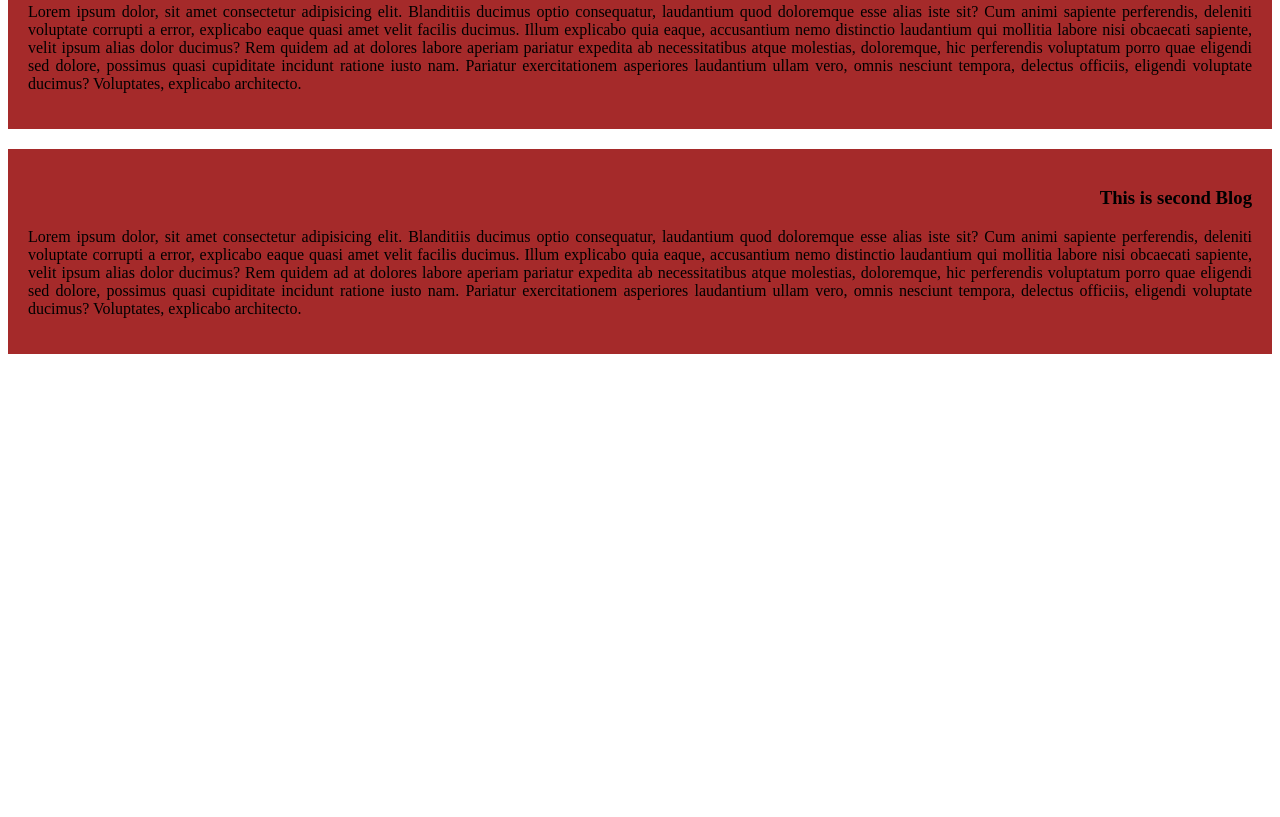
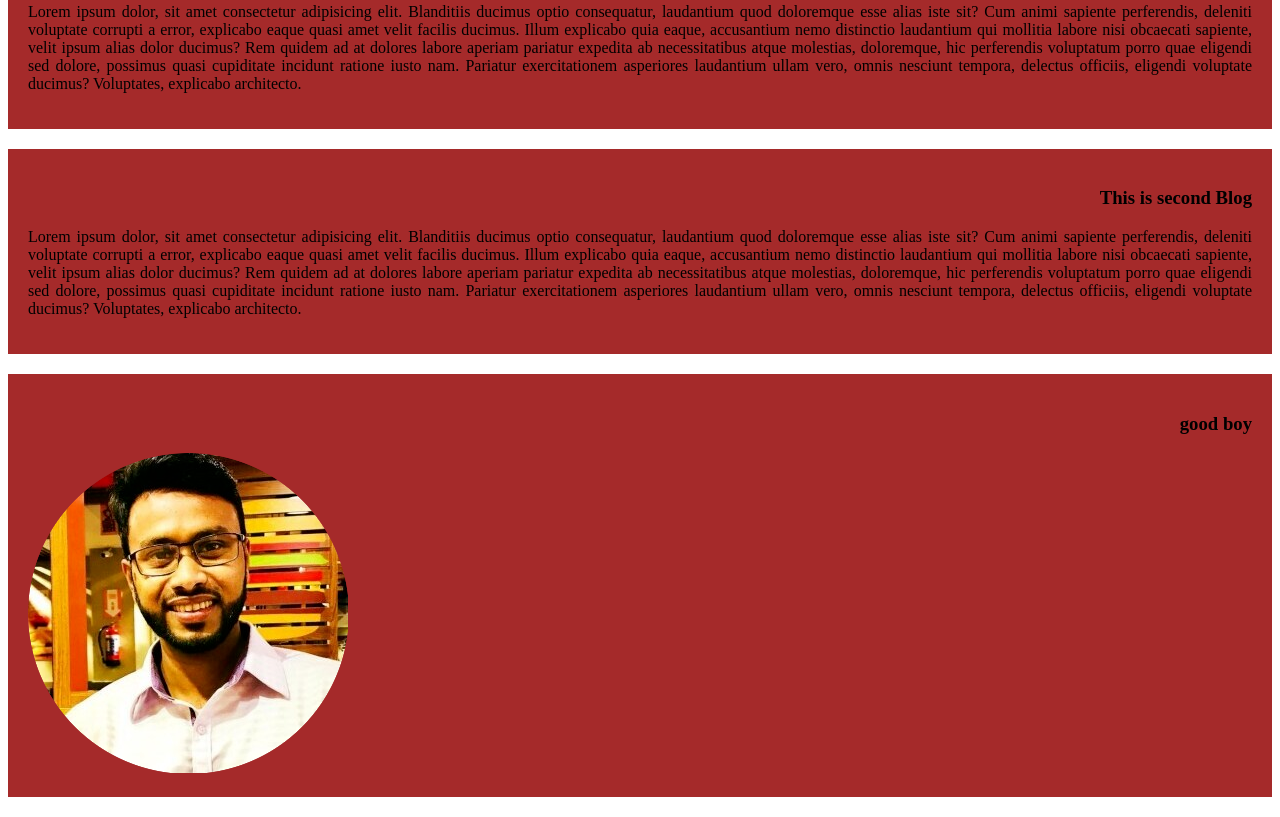
Before and after one commit to ahm-amdad/first-git-project, a plain HTML site: page index.html in a window 1280 px wide. Shown: the part 1663-2480 px from the top of the page. Before the commit the page ends 2037 px from the top, so only its background shows below. Drawn offline with Linux system fonts and the light colour scheme.

Commit message:
add picture

```diff
--- a/index.html
+++ b/index.html
@@ -43,5 +43,11 @@
         <h3>This is second Blog</h3>
         <p>Lorem ipsum dolor, sit amet consectetur adipisicing elit. Blanditiis ducimus optio consequatur, laudantium quod doloremque esse alias iste sit? Cum animi sapiente perferendis, deleniti voluptate corrupti a error, explicabo eaque quasi amet velit facilis ducimus. Illum explicabo quia eaque, accusantium nemo distinctio laudantium qui mollitia labore nisi obcaecati sapiente, velit ipsum alias dolor ducimus? Rem quidem ad at dolores labore aperiam pariatur expedita ab necessitatibus atque molestias, doloremque, hic perferendis voluptatum porro quae eligendi sed dolore, possimus quasi cupiditate incidunt ratione iusto nam. Pariatur exercitationem asperiores laudantium ullam vero, omnis nesciunt tempora, delectus officiis, eligendi voluptate ducimus? Voluptates, explicabo architecto.</p>
     </div>
+    <div>
+        <h3>good boy</h3>
+        <img src="asset 9.png" alt="minhaz">
+
+    </div>
+
 </body>
 </html>
```
Also changed, not shown: asset 9.png (added).
